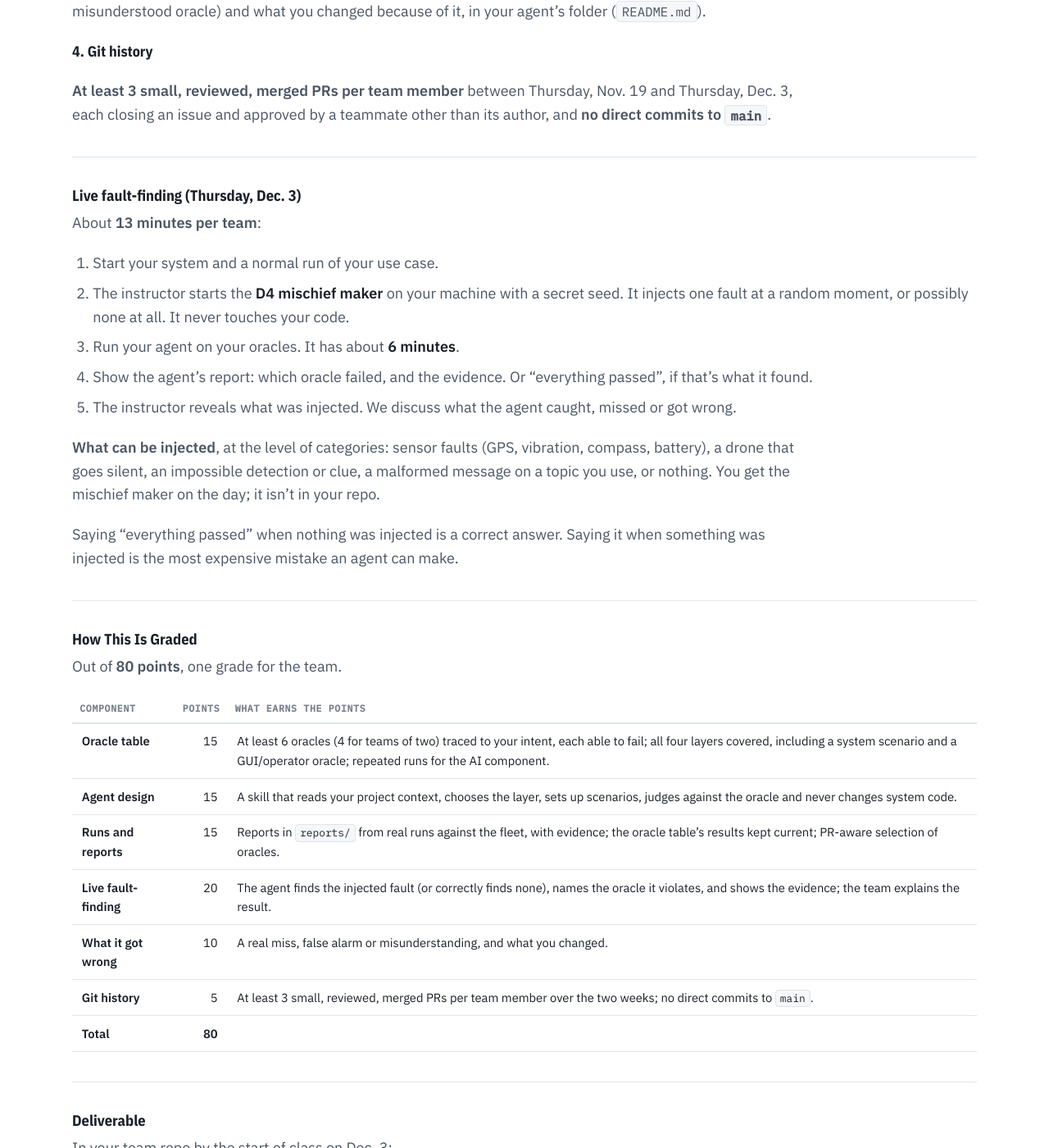
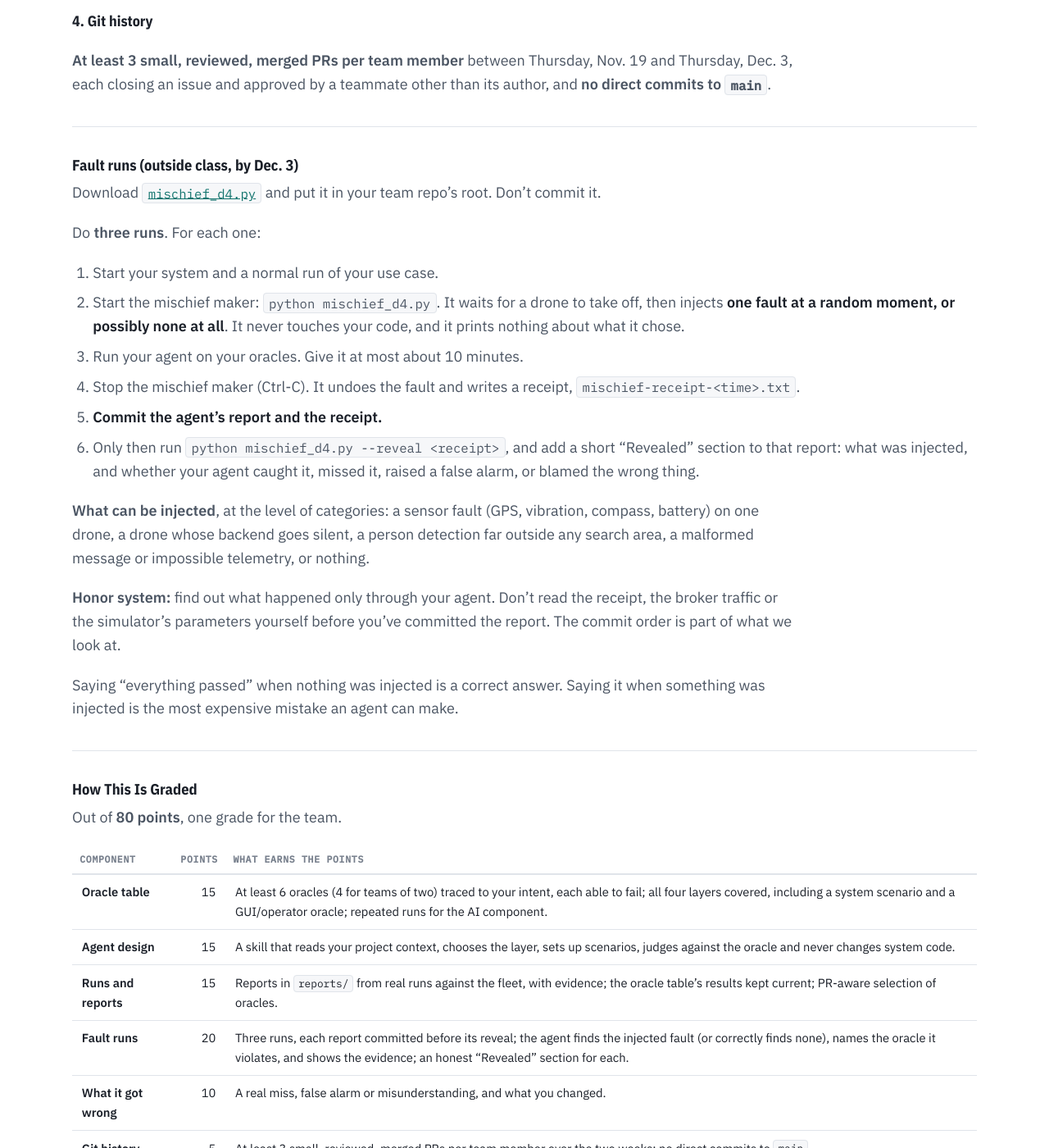
Before and after one commit to JaneClelandHuang/uav-native-ai, a Jekyll site: the page built from project/d4.md, in a window 1280 px wide and 1400 px high, scrolled down 3413 px. Shown: the whole window at 82% size. Built offline with Jekyll 4.4.1, drawn with Linux system fonts in a browser that asks for light colours; our own code applies the rules of GitHub Pages for plain Markdown files; some of the changed text lies outside the part shown.

Commit message:
Team project (DRAFT): overview page and nav link, D4 fault runs outside class, D5, individual brief + defense, mischief_d4.py, schedule weeks 9-finals
Co-Authored-By: Claude Opus 5.5 <noreply@anthropic.com>

````diff
--- a/_layouts/default.html
+++ b/_layouts/default.html
@@ -23,6 +23,7 @@
         <a href="{{ '/syllabus.html' | relative_url }}"{% if page.url contains 'syllabus' %} class="active" aria-current="page"{% endif %}>Syllabus</a>
         <a href="{{ '/schedule.html' | relative_url }}"{% if page.url contains 'schedule' %} class="active" aria-current="page"{% endif %}>Schedule</a>
         <a href="{{ '/lessons/' | relative_url }}"{% if page.url contains '/lessons/' %} class="active" aria-current="page"{% endif %}>Lessons</a>
+        <a href="{{ '/project/' | relative_url }}"{% if page.url contains '/project/' %} class="active" aria-current="page"{% endif %}>Project</a>
       </nav>
     </div>
   </header>
--- a/project/d4.md
+++ b/project/d4.md
@@ -14,7 +14,7 @@ By the end of this deliverable, your team will have:
   extensions into checks that can fail.
 - A **testing agent** that knows your project, runs those checks at the
   right layer, judges the results, and reports with evidence.
-- Watched it face **faults injected live** into your running system, and
+- Run it against **randomly injected faults** in your running system, and
   learned what it catches, what it misses, and when it cries wolf.
 
 **Native AI focus — Trusting an Agent's Verdict.** In HW5 you asked "can AI
@@ -32,7 +32,7 @@ use case and ADRs you've written since D1.
 | **Where "correct" comes from** | The code under test | Your documented intent: success criteria, use-case extensions, ADRs |
 | **What it does** | Writes tests; you run them | Runs the loop itself: sets up a scenario, observes, judges, reports |
 | **What it tests** | One component | The whole system: several drones, timing, the person in the GUI, and an AI component whose answers vary |
-| **How it's judged** | Do the tests look sensible? | What it catches and misses when faults are injected live |
+| **How it's judged** | Do the tests look sensible? | What it catches and misses when random faults are injected |
 
 Start from your team's HW5 skills: compare them, keep the best, and build
 from there.
@@ -47,7 +47,8 @@ the oracle table, after the D3 demos.
 **Tuesday, Nov. 24 and Tuesday, Dec. 1:** Build and test days in the
 UG Commons. No presentations.
 
-**Thursday, Dec. 3:** Live fault-finding (below).
+**Thursday, Dec. 3:** Dress rehearsal for your final demo (see D5). Your
+fault runs (below) are done outside class.
 
 ---
 
@@ -56,9 +57,8 @@ UG Commons. No presentations.
 **D4 — Testing Agent + Engineering Evidence.** A team deliverable worth
 **80 points**:
 
-- Your agent, oracle table and reports in your team repo by the start of
-  class on **Thursday, Dec. 3**.
-- **Live fault-finding** in class on **Thursday, Dec. 3**.
+- Your agent, oracle table, reports and **three fault runs** in your team
+  repo by the start of class on **Thursday, Dec. 3**.
 
 There is **no separate D4 write-up**. What you learn here becomes the
 **Verification & Evidence** page of your final website, due with D5 on
@@ -148,24 +148,36 @@ by a teammate other than its author, and **no direct commits to `main`**.
 
 ---
 
-### Live fault-finding (Thursday, Dec. 3)
+### Fault runs (outside class, by Dec. 3)
 
-About **13 minutes per team**:
+Download [`mischief_d4.py`](tools/mischief_d4.py) and put it in your team
+repo's root. Don't commit it.
+
+Do **three runs**. For each one:
 
 1. Start your system and a normal run of your use case.
-2. The instructor starts the **D4 mischief maker** on your machine with a
-   secret seed. It injects one fault at a random moment, or possibly none
-   at all. It never touches your code.
-3. Run your agent on your oracles. It has about **6 minutes**.
-4. Show the agent's report: which oracle failed, and the evidence. Or
-   "everything passed", if that's what it found.
-5. The instructor reveals what was injected. We discuss what the agent
-   caught, missed or got wrong.
+2. Start the mischief maker: `python mischief_d4.py`. It waits for a drone
+   to take off, then injects **one fault at a random moment, or possibly
+   none at all**. It never touches your code, and it prints nothing about
+   what it chose.
+3. Run your agent on your oracles. Give it at most about 10 minutes.
+4. Stop the mischief maker (Ctrl-C). It undoes the fault and writes a
+   receipt, `mischief-receipt-<time>.txt`.
+5. **Commit the agent's report and the receipt.**
+6. Only then run `python mischief_d4.py --reveal <receipt>`, and add a
+   short "Revealed" section to that report: what was injected, and whether
+   your agent caught it, missed it, raised a false alarm, or blamed the
+   wrong thing.
 
-**What can be injected**, at the level of categories: sensor faults (GPS,
-vibration, compass, battery), a drone that goes silent, an impossible
-detection or clue, a malformed message on a topic you use, or nothing.
-You get the mischief maker on the day; it isn't in your repo.
+**What can be injected**, at the level of categories: a sensor fault (GPS,
+vibration, compass, battery) on one drone, a drone whose backend goes
+silent, a person detection far outside any search area, a malformed
+message or impossible telemetry, or nothing.
+
+**Honor system:** find out what happened only through your agent. Don't
+read the receipt, the broker traffic or the simulator's parameters
+yourself before you've committed the report. The commit order is part of
+what we look at.
 
 Saying "everything passed" when nothing was injected is a correct answer.
 Saying it when something was injected is the most expensive mistake an
@@ -184,7 +196,7 @@ Out of **80 points**, one grade for the team.
 | **Oracle table** | 15 | At least 6 oracles (4 for teams of two) traced to your intent, each able to fail; all four layers covered, including a system scenario and a GUI/operator oracle; repeated runs for the AI component. |
 | **Agent design** | 15 | A skill that reads your project context, chooses the layer, sets up scenarios, judges against the oracle and never changes system code. |
 | **Runs and reports** | 15 | Reports in `reports/` from real runs against the fleet, with evidence; the oracle table's results kept current; PR-aware selection of oracles. |
-| **Live fault-finding** | 20 | The agent finds the injected fault (or correctly finds none), names the oracle it violates, and shows the evidence; the team explains the result. |
+| **Fault runs** | 20 | Three runs, each report committed before its reveal; the agent finds the injected fault (or correctly finds none), names the oracle it violates, and shows the evidence; an honest "Revealed" section for each. |
 | **What it got wrong** | 10 | A real miss, false alarm or misunderstanding, and what you changed. |
 | **Git history** | 5 | At least 3 small, reviewed, merged PRs per team member over the two weeks; no direct commits to `main`. |
 | **Total** | **80** | |
@@ -205,13 +217,14 @@ In your team repo by the start of class on Dec. 3:
 │   └── <scripts>                 anything it runs
 ├── docs/verification/
 │   └── oracles.md                the oracle table, results kept current
-├── reports/                      the agent's reports from real runs
+├── reports/                      the agent's reports, including the three fault
+│                                 runs with their receipts and "Revealed" sections
 └── tests/                        unit (CI) and integration tests, marked as in D3
 ```
 
 After Dec. 3, turn this into the **Verification & Evidence** page of your
 final website (D5): the oracle table, what the agent found, what it
-missed, and what the live session showed.
+missed, and what the fault runs showed.
 
 ---
 
````
Also changed, not shown: project/d5.md (added, +163 -0 lines), project/defense.md (added, +103 -0 lines), project/index.md (added, +86 -0 lines), schedule.md (+25 -18 lines), 1 other file.
